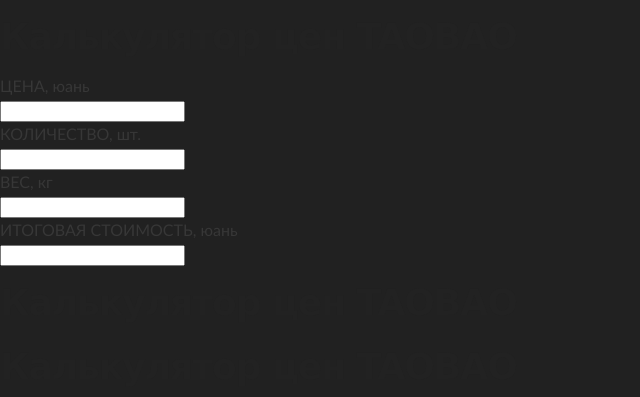
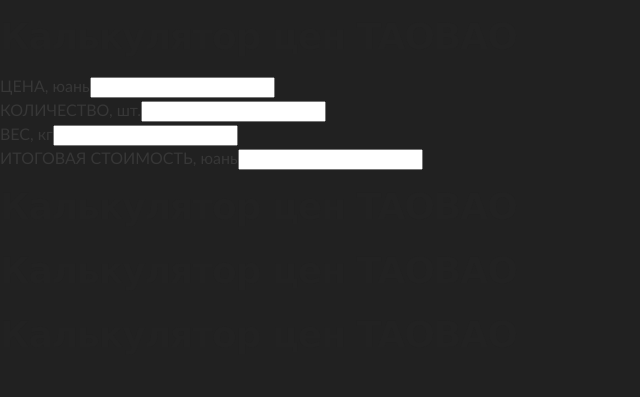
Before and after one commit to maozedong/taobao_tomsk_perm, a plain HTML site: page index.html in a window 1280 px wide. Shown: the whole page, without its empty margins (0-640 px from the left). Drawn offline with Linux system fonts and the light colour scheme.

Commit message:
Update index.html

```diff
--- a/index.html
+++ b/index.html
@@ -33,25 +33,25 @@
   <h1>Калькулятор цен TAOBAO</h1>
   <div id="calc">
     <div id="price">
-      <div class="name">ЦЕНА, юань</div>
+      <div class="name" style="float:left">ЦЕНА, юань</div>
       <div class="inputDiv">
         <input type="text">
       </div>
     </div>
     <div id="quantity">
-      <div class="name">КОЛИЧЕСТВО, шт.</div>
+      <div class="name" style="float:left">КОЛИЧЕСТВО, шт.</div>
       <div class="inputDiv">
         <input type="text">
       </div>
     </div>
     <div id="weight">
-      <div class="name">ВЕС, кг</div>
+      <div class="name" style="float:left">ВЕС, кг</div>
       <div class="inputDiv">
         <input type="text">
       </div>
     </div>
     <div id="total">
-      <div class="name">ИТОГОВАЯ СТОИМОСТЬ, юань</div>
+      <div class="name" style="float:left">ИТОГОВАЯ СТОИМОСТЬ, юань</div>
       <div class="inputDiv">
         <input type="text">
       </div>
```
